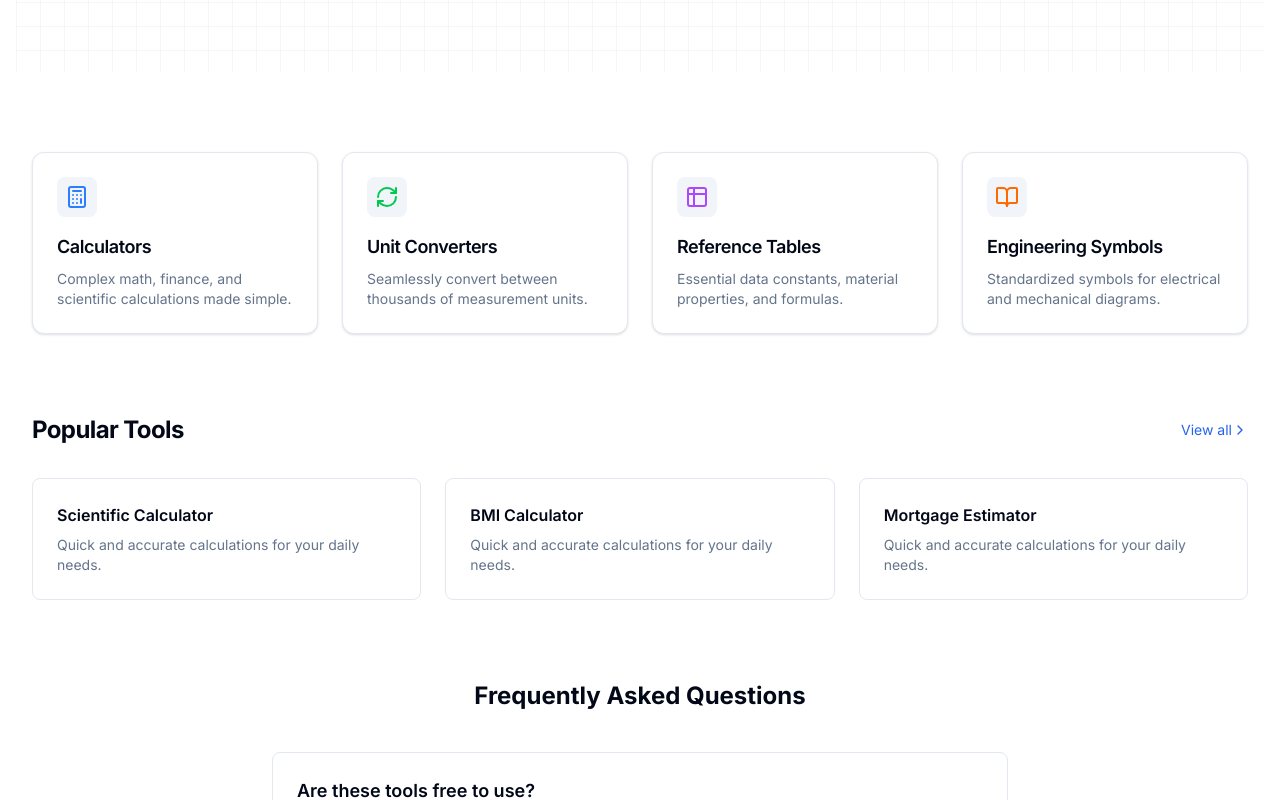
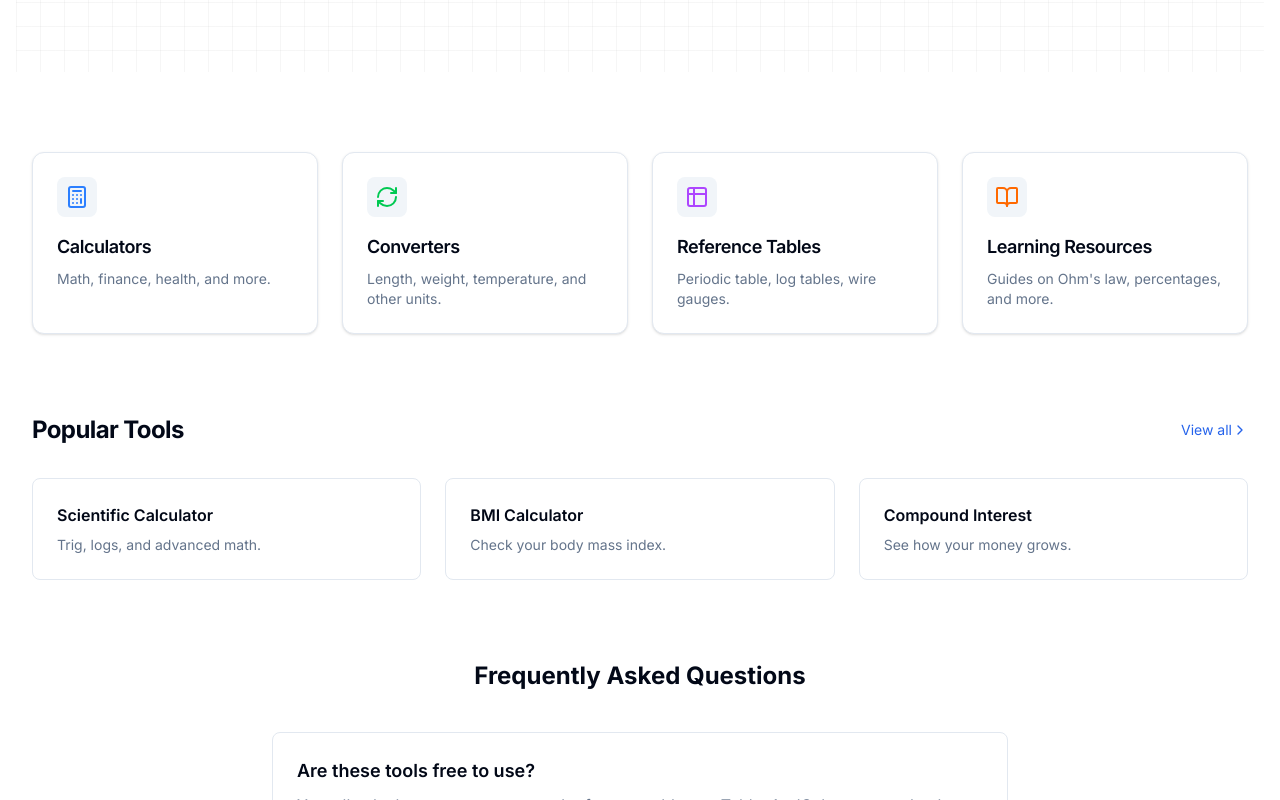
Before and after one commit to GokulKannur/tables-and-calc, a Next.js app: page / in a window 1280 px wide. Shown: the part 575-1375 px from the top of the page. Built offline with nearby package versions, Linux system fonts and the light colour scheme.

Commit message:
Major update: theme fixes, resources expansion, SEO improvements

```diff
--- a/src/app/calculators/page.tsx
+++ b/src/app/calculators/page.tsx
@@ -30,9 +30,9 @@ export default function CalculatorsPage() {
   return (
     <div className="max-w-6xl mx-auto px-4 py-12">
       <div className="text-center mb-16">
-        <h1 className="text-4xl font-extrabold tracking-tight mb-4">Online Calculators</h1>
+        <h1 className="text-4xl font-extrabold tracking-tight mb-4">Calculators</h1>
         <p className="text-lg text-muted-foreground max-w-2xl mx-auto">
-          Browse our collection of precision tools organized by category. From finance to engineering, we&apos;ve got you covered.
+          Free calculators for math, finance, health, and engineering.
         </p>
       </div>
 
--- a/src/app/page.tsx
+++ b/src/app/page.tsx
@@ -46,28 +46,28 @@ export default function HomePage() {
           <FeatureCard
             href="/calculators"
             title="Calculators"
-            description="Complex math, finance, and scientific calculations made simple."
+            description="Math, finance, health, and more."
             icon={Calculator}
             color="text-blue-500"
           />
           <FeatureCard
             href="/converters"
-            title="Unit Converters"
-            description="Seamlessly convert between thousands of measurement units."
+            title="Converters"
+            description="Length, weight, temperature, and other units."
             icon={RefreshCw}
             color="text-green-500"
           />
           <FeatureCard
             href="/tables"
             title="Reference Tables"
-            description="Essential data constants, material properties, and formulas."
+            description="Periodic table, log tables, wire gauges."
             icon={Table2}
             color="text-purple-500"
           />
           <FeatureCard
-            href="/symbols"
-            title="Engineering Symbols"
-            description="Standardized symbols for electrical and mechanical diagrams."
+            href="/resources"
+            title="Learning Resources"
+            description="Guides on Ohm's law, percentages, and more."
             icon={BookOpen}
             color="text-orange-500"
           />
@@ -83,12 +83,18 @@ export default function HomePage() {
           </Link>
         </div>
         <div className="grid grid-cols-1 md:grid-cols-3 gap-6">
-          {['Scientific Calculator', 'BMI Calculator', 'Mortgage Estimator'].map((tool, i) => (
-            <div key={i} className="group relative rounded-lg border p-6 hover:bg-secondary/40 transition-colors">
-              <h3 className="font-semibold mb-2 group-hover:text-primary transition-colors">{tool}</h3>
-              <p className="text-sm text-muted-foreground">Quick and accurate calculations for your daily needs.</p>
-            </div>
-          ))}
+          <Link href="/calculators/scientific-calculator" className="group rounded-lg border p-6 hover:bg-secondary/40 hover:border-primary/50 transition-all">
+            <h3 className="font-semibold mb-2 group-hover:text-primary transition-colors">Scientific Calculator</h3>
+            <p className="text-sm text-muted-foreground">Trig, logs, and advanced math.</p>
+          </Link>
+          <Link href="/calculators/bmi-calculator" className="group rounded-lg border p-6 hover:bg-secondary/40 hover:border-primary/50 transition-all">
+            <h3 className="font-semibold mb-2 group-hover:text-primary transition-colors">BMI Calculator</h3>
+            <p className="text-sm text-muted-foreground">Check your body mass index.</p>
+          </Link>
+          <Link href="/calculators/compound-interest-calculator" className="group rounded-lg border p-6 hover:bg-secondary/40 hover:border-primary/50 transition-all">
+            <h3 className="font-semibold mb-2 group-hover:text-primary transition-colors">Compound Interest</h3>
+            <p className="text-sm text-muted-foreground">See how your money grows.</p>
+          </Link>
         </div>
       </section>
 
--- a/src/app/resources/page.tsx
+++ b/src/app/resources/page.tsx
@@ -16,9 +16,9 @@ export default function ResourcesPage() {
     <div className="max-w-6xl mx-auto px-4 py-8">
       {/* Header */}
       <div className="text-center mb-12">
-        <h1 className="text-4xl font-bold mb-4">Learning Resources</h1>
+        <h1 className="text-4xl font-bold mb-4">Resources</h1>
         <p className="text-lg text-muted-foreground max-w-2xl mx-auto">
-          Free guides and tutorials to help you understand key concepts in math, science, and engineering.
+          Quick guides on math, electronics, and finance basics.
         </p>
       </div>
 
```
